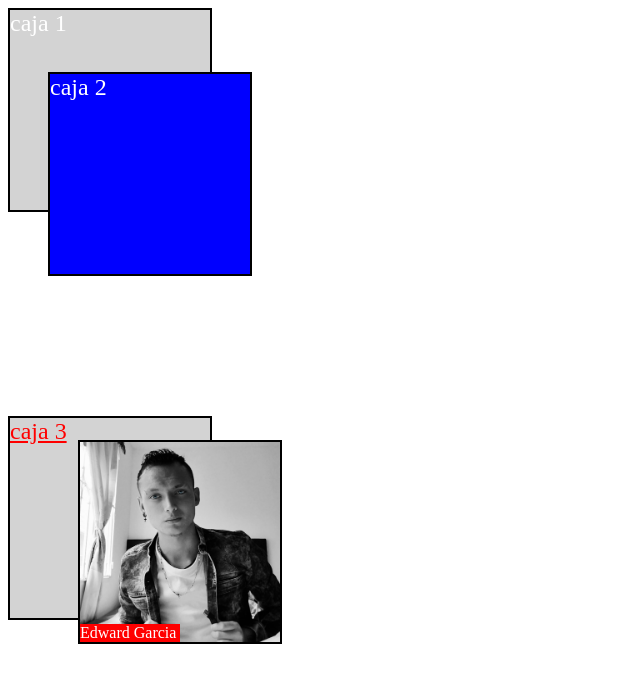
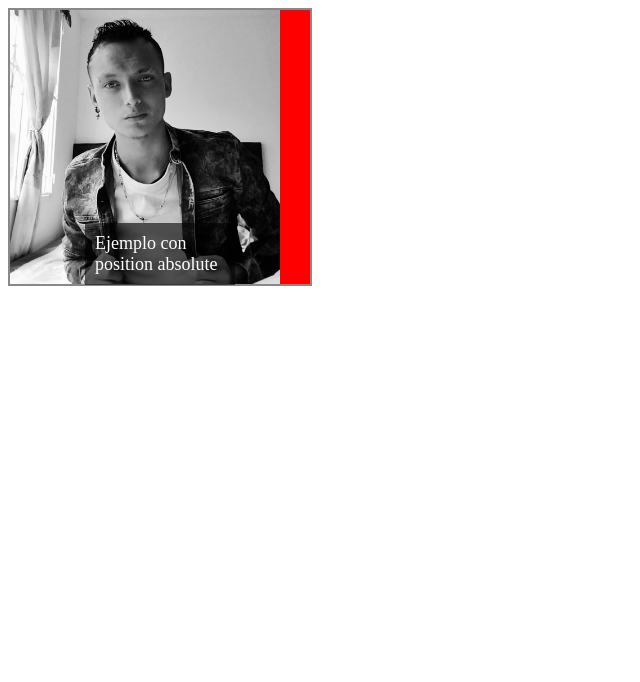
Before and after one commit to ecamilogp/curso-de-css, a Vue app: page / in a window 1280 px wide. Shown: the top 682 px of the page, without its empty margins (0-640 px from the left). Built offline with nearby package versions, Linux system fonts and the light colour scheme; the HTML template or start-up script is replaced by a standard one.

Commit message:
position absolute y ejemplo de su uso

```diff
--- a/src/App.vue
+++ b/src/App.vue
@@ -17,7 +17,8 @@
 // import PseudoElementos from './component/css-intermedio/PseudoElementos.vue'
 // import MetodologiaBem from './component/css-intermedio/MetodologiaBem.vue'
 // import Display from './component/css-intermedio/Display-.vue'
-import PosicionRelativa from './component/css-intermedio/ PosicionRelativa.vue'
+// import PosicionRelativa from './component/css-intermedio/ PosicionRelativa.vue'
+import PositionAbsolute from './component/css-intermedio/PositionAbsolute.vue'
 </script>
 
 <template>
@@ -39,5 +40,6 @@ import PosicionRelativa from './component/css-intermedio/ PosicionRelativa.vue'
   <!-- <PseudoElementos /> -->
   <!-- <MetodologiaBem /> -->
   <!-- <Display /> -->
-  <PosicionRelativa />
+  <!-- <PosicionRelativa /> -->
+  <PositionAbsolute />
 </template>
--- /dev/null
+++ b/src/component/css-intermedio/PositionAbsolute.vue
@@ -0,0 +1,32 @@
+<template>
+  <div class="container">
+    <img src="../../assets/yotas.jpg" alt="Imagen" />
+    <div class="overlay">Ejemplo con position absolute</div>
+  </div>
+</template>
+
+<style>
+.container {
+  position: relative;
+  width: 300px;
+  background-color: red;
+  border: 2px solid rgb(137, 137, 137);
+}
+
+.container img {
+  width: 90%;
+  display: block;
+}
+
+.overlay {
+  position: absolute;
+  top: 89%;
+  left: 50%;
+  transform: translate(-50%, -50%);
+  background: rgba(0, 0, 0, 0.6);
+  color: white;
+  padding: 10px;
+  font-size: 18px;
+  z-index: 10;
+}
+</style>
```
